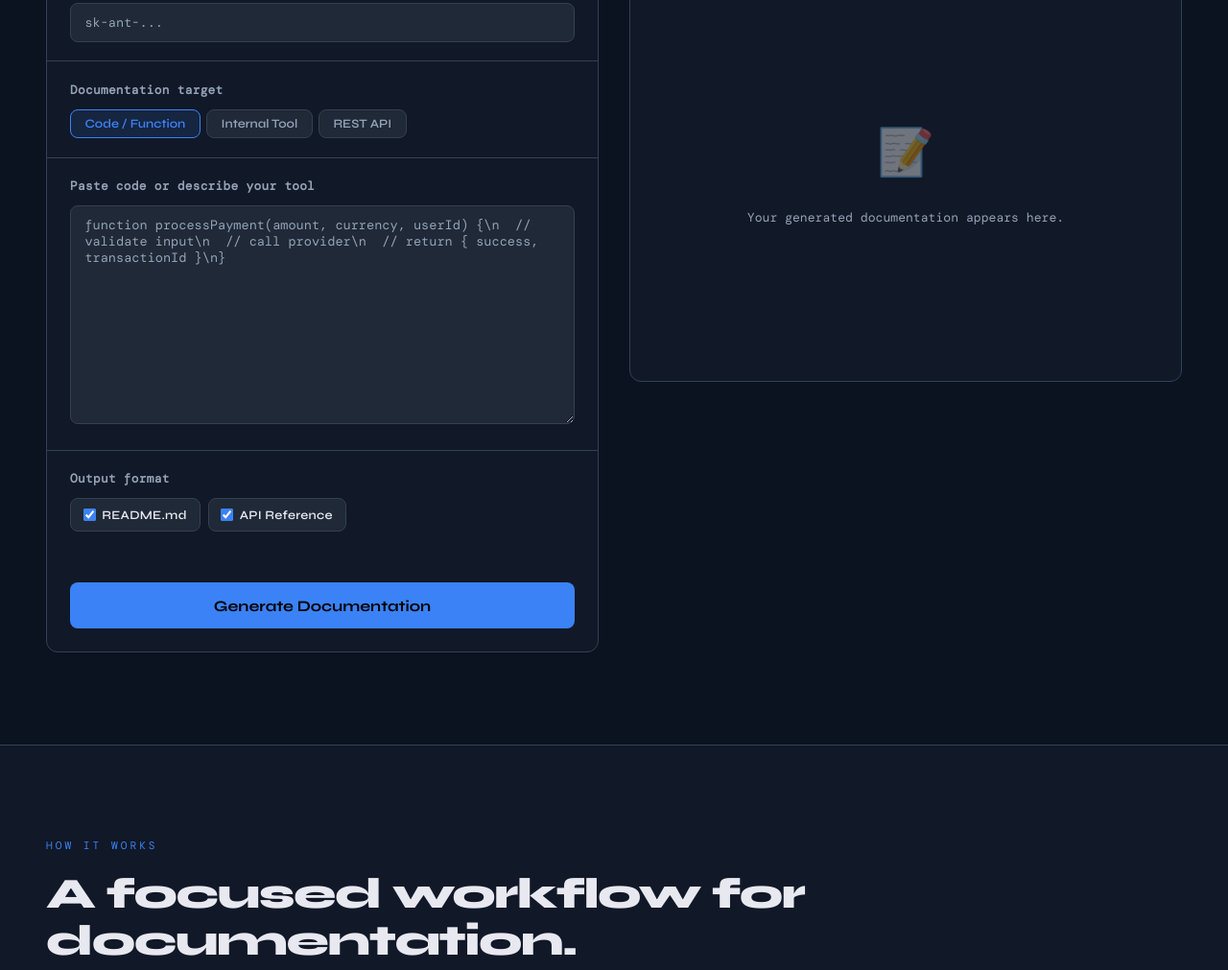
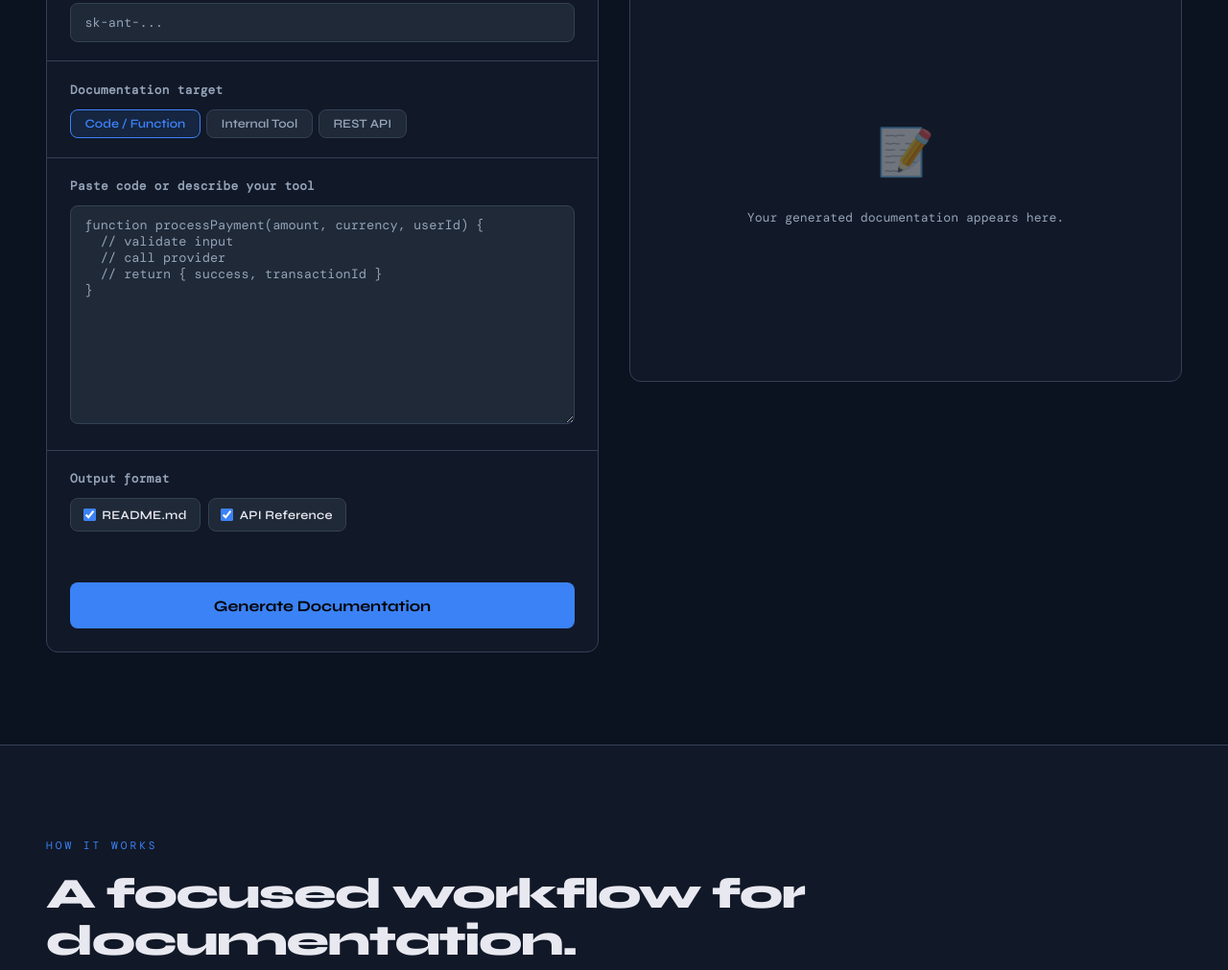
Before and after one commit to Tejaswi2299/PromptDoc, a plain HTML site: page index.html in a window 1280 px wide. Shown: the part 1410-2421 px from the top of the page at 96% size. Drawn offline with nearby package versions, Linux system fonts and the light colour scheme; a web font is replaced by a local one.

```diff
--- a/index.html
+++ b/index.html
@@ -86,7 +86,7 @@
 
         <div class="field-group">
           <label for="input-content">Paste code or describe your tool</label>
-          <textarea id="input-content" rows="12" placeholder="function processPayment(amount, currency, userId) {\n  // validate input\n  // call provider\n  // return { success, transactionId }\n}"></textarea>
+          <textarea id="input-content" rows="12" placeholder="function processPayment(amount, currency, userId) {&#10;  // validate input&#10;  // call provider&#10;  // return { success, transactionId }&#10;}"></textarea>
         </div>
 
         <div class="field-group">
```
